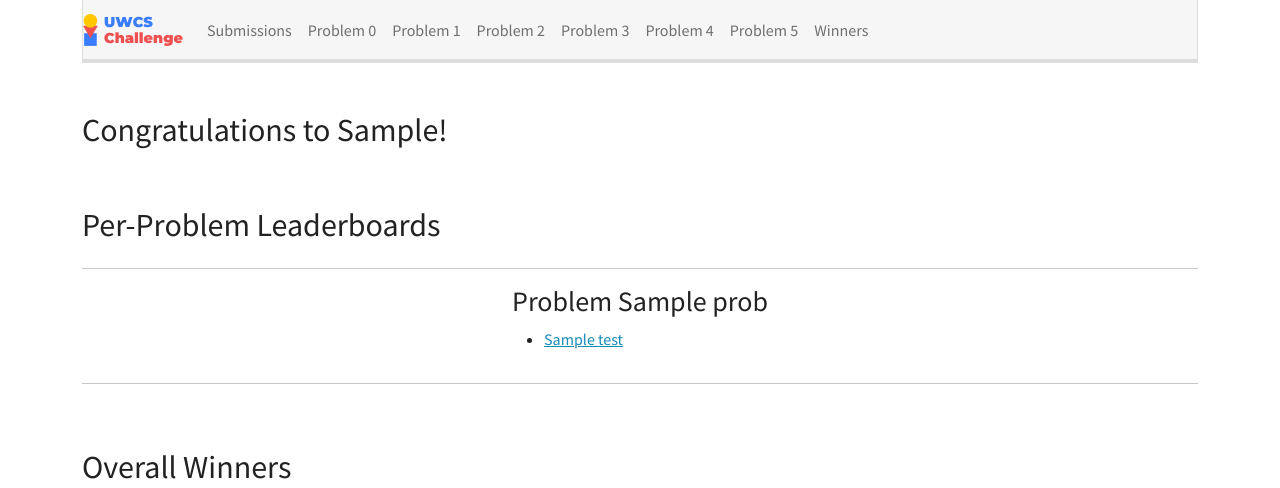
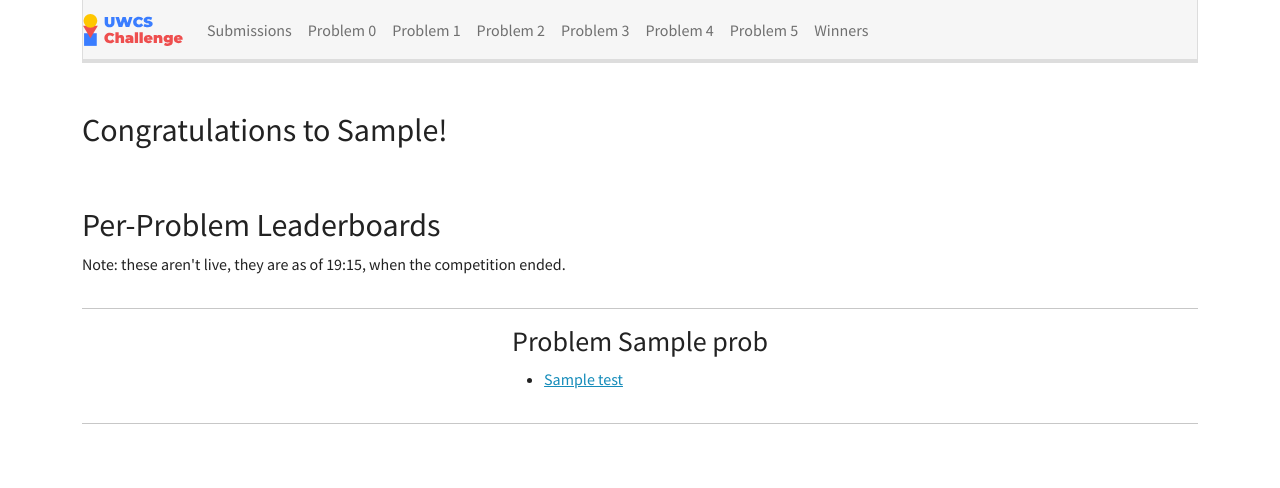
Before and after one commit to UWCS/progcomp-web, a Flask app: template frontend/templates/leaderboard_hub.html in a window 1280 px wide. Shown: the top 488 px of the page. Run offline with Flask 2, Linux system fonts and the light colour scheme; the template is opened without the code that fills it: most values are stand-ins (such as "Sample title", 1, 10 or a date in 2020); some libraries are stand-ins or nearby versions.

Commit message:
Non-live note

```diff
--- a/frontend/templates/leaderboard_hub.html
+++ b/frontend/templates/leaderboard_hub.html
@@ -11,6 +11,7 @@
 
 <div class="row pt-5" id="header">
     <h2>Per-Problem Leaderboards</b></h2>
+    <p>Note: these aren't live, they are as of 19:15, when the competition ended.</p>
 </div>
 
 <hr>
```
